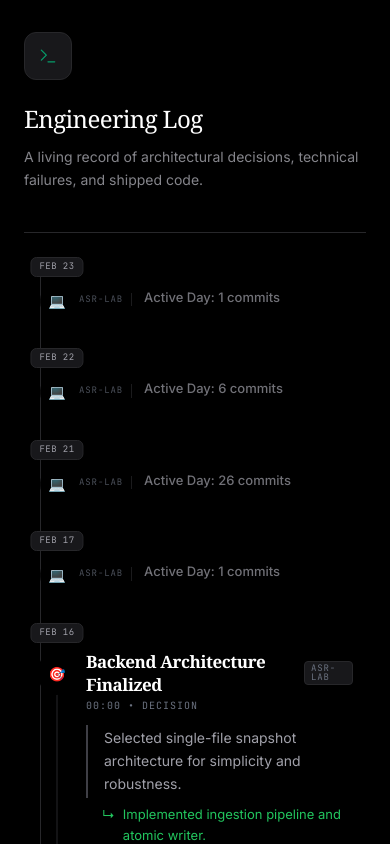
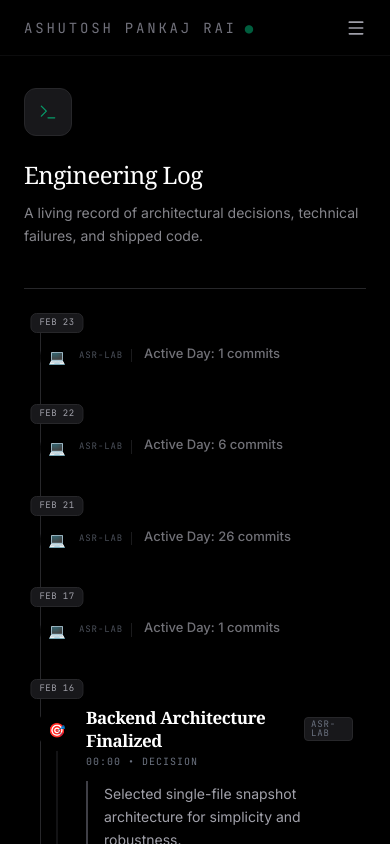
Before and after one commit to Ashurai84/ASR_LABS, a React (Vite) app in the folder frontend/: page / in a window 390 px wide. Shown: the top 844 px of the page. Built offline with nearby package versions, Linux system fonts and the light colour scheme.

Commit message:
feat(ui): add mobile responsive hamburger navigation and overlay

```diff
--- a/frontend/src/App.tsx
+++ b/frontend/src/App.tsx
@@ -2,7 +2,7 @@ import { useState, useRef, useLayoutEffect } from 'react';
 import { motion } from 'framer-motion';
 import { useLabState } from './hooks/useLabState';
 import { JournalStream } from './components/journal/JournalStream';
-import { Book, PenTool, Database, Github, Linkedin, Mail } from 'lucide-react';
+import { Book, PenTool, Database, Github, Linkedin, Mail, Menu, X } from 'lucide-react';
 import { ToolRegistry } from './components/tools/ToolRegistry';
 import { NotesList } from './components/notes/NotesList';
 import { ProjectDetail } from './components/project/ProjectDetail';
@@ -11,6 +11,7 @@ function App() {
   const { labState, loading, error } = useLabState();
   const [view, setView] = useState<'journal' | 'tools' | 'notes'>('journal');
   const [selectedProjectId, setSelectedProjectId] = useState<string | null>(null);
+  const [isMobileMenuOpen, setIsMobileMenuOpen] = useState(false);
 
   // Persistent Scroll Registry
   const scrollRegistry = useRef<Record<string, number>>({});
@@ -62,10 +63,23 @@ function App() {
   }
 
   return (
-    <div className="flex min-h-screen bg-black text-zinc-300 font-sans selection:bg-orange-900/30 selection:text-orange-200">
+    <div className="flex min-h-screen bg-black text-zinc-300 font-sans selection:bg-orange-900/30 selection:text-orange-200 lg:overflow-visible overflow-hidden">
 
-      {/* 1. Minimal Sidebar (Fixed) */}
-      <nav className="w-64 fixed inset-y-0 left-0 border-r border-zinc-900/50 p-8 hidden md:flex flex-col justify-between bg-black/60 backdrop-blur-xl z-50">
+      {/* Mobile Top Header */}
+      <div className="md:hidden fixed top-0 inset-x-0 h-14 bg-black/80 backdrop-blur-xl border-b border-zinc-900/50 z-50 flex items-center justify-between px-6">
+        <h1 className="text-sm font-mono tracking-[0.2em] text-zinc-500 uppercase select-none flex items-center gap-2">
+          {labState.profile?.name || 'ASR Lab'} <span className="text-emerald-500/50 italic font-bold">●</span>
+        </h1>
+        <button
+          onClick={() => setIsMobileMenuOpen(!isMobileMenuOpen)}
+          className="p-2 -mr-2 text-zinc-400 hover:text-white transition-colors"
+        >
+          {isMobileMenuOpen ? <X className="w-5 h-5" /> : <Menu className="w-5 h-5" />}
+        </button>
+      </div>
+
+      {/* 1. Sidebar (Fixed - Hidden on Mobile unless Toggled) */}
+      <nav className={`w-64 fixed inset-y-0 left-0 border-r border-zinc-900/50 p-8 flex-col justify-between bg-black/95 md:bg-black/60 backdrop-blur-2xl z-40 transition-transform duration-300 ease-[cubic-bezier(0.16,1,0.3,1)] md:translate-x-0 ${isMobileMenuOpen ? 'translate-x-0 shadow-2xl' : '-translate-x-full'} md:flex pt-20 md:pt-8 overflow-y-auto`}>
         <div>
           {/* Brand */}
           <div className="mb-12">
@@ -84,7 +98,7 @@ function App() {
               initial={{ opacity: 0, x: -10 }}
               animate={{ opacity: 1, x: 0 }}
               transition={{ duration: 0.4 }}
-              onClick={() => { setView('journal'); setSelectedProjectId(null); }}
+              onClick={() => { setView('journal'); setSelectedProjectId(null); setIsMobileMenuOpen(false); }}
               className={`w-full text-left px-3 py-2 rounded-md text-[13px] transition-all duration-200 ease-out flex items-center gap-3 font-medium tracking-wide border border-transparent
                 ${view === 'journal' && !selectedProjectId
                   ? 'text-white bg-[#18181b] shadow-subtle border-[#27272a]'
@@ -107,7 +121,7 @@ function App() {
                 animate={{ opacity: 1, x: 0 }}
                 transition={{ duration: 0.3, delay: 0.15 + (i * 0.05) }}
                 key={p.id}
-                onClick={() => enterProject(p.id)}
+                onClick={() => { enterProject(p.id); setIsMobileMenuOpen(false); }}
                 className={`w-full text-left px-3 py-1.5 rounded-md text-[13px] transition-all duration-200 ease-out flex items-center gap-3 group border border-transparent
                   ${selectedProjectId === p.id
                     ? 'text-white bg-[#18181b] shadow-subtle border-[#27272a]'
@@ -128,7 +142,7 @@ function App() {
               initial={{ opacity: 0, x: -10 }}
               animate={{ opacity: 1, x: 0 }}
               transition={{ duration: 0.4, delay: 0.3 }}
-              onClick={() => { setView('notes'); setSelectedProjectId(null); }}
+              onClick={() => { setView('notes'); setSelectedProjectId(null); setIsMobileMenuOpen(false); }}
               className={`w-full text-left px-3 py-2 rounded-md text-[13px] transition-all duration-200 ease-out flex items-center gap-3 border border-transparent
                 ${view === 'notes' ? 'text-white bg-[#18181b] shadow-subtle border-[#27272a]' : 'text-[#85858b] hover:text-[#ededed] hover:bg-[#18181b]/30'}`}
             >
@@ -139,7 +153,7 @@ function App() {
               initial={{ opacity: 0, x: -10 }}
               animate={{ opacity: 1, x: 0 }}
               transition={{ duration: 0.4, delay: 0.35 }}
-              onClick={() => { setView('tools'); setSelectedProjectId(null); }}
+              onClick={() => { setView('tools'); setSelectedProjectId(null); setIsMobileMenuOpen(false); }}
               className={`w-full text-left px-3 py-2 rounded-md text-[13px] transition-all duration-200 ease-out flex items-center gap-3 border border-transparent
                 ${view === 'tools' ? 'text-white bg-[#18181b] shadow-subtle border-[#27272a]' : 'text-[#85858b] hover:text-[#ededed] hover:bg-[#18181b]/30'}`}
             >
@@ -192,8 +206,16 @@ function App() {
         </div>
       </nav>
 
+      {/* Overlay when mobile menu is open */}
+      {isMobileMenuOpen && (
+        <div
+          className="md:hidden fixed inset-0 bg-black/60 backdrop-blur-sm z-30"
+          onClick={() => setIsMobileMenuOpen(false)}
+        />
+      )}
+
       {/* 2. Main Canvas (Persistent Container) */}
-      <main className="flex-1 md:ml-64 relative min-h-screen">
+      <main className="flex-1 md:ml-64 relative min-h-screen pt-14 md:pt-0">
         <div
           key={viewKey}
           className={`mx-auto px-6 md:px-12 w-full transition-opacity duration-300 animate-[fadeIn_0.3s_ease-out] ${view === 'tools' ? 'max-w-6xl' : (view === 'journal' && selectedProjectId) ? 'max-w-4xl' : 'max-w-3xl'
```
